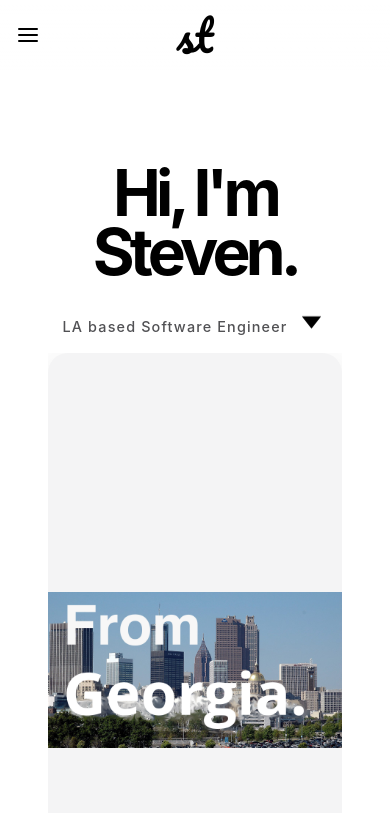
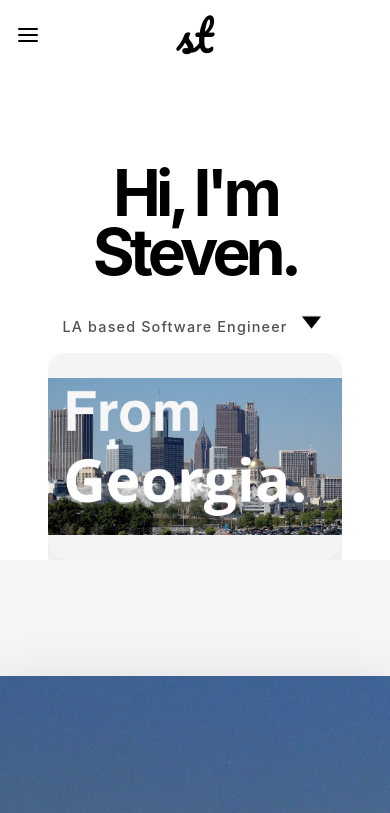
Before and after one commit to Tran-Steven/website, a Next.js app: page / in a window 390 px wide. Shown: the top 813 px of the page. Built offline with nearby package versions, Linux system fonts and the light colour scheme.

Commit message:
Fix mobile hero spacing and scroll frame height

```diff
--- a/pages/index.tsx
+++ b/pages/index.tsx
@@ -38,7 +38,7 @@ export default function Home() {
 
   const textOpacity = useTransform(scrollYProgress, [0, 0.1], [1, 0]);
   const atlWidth = useTransform(atlScrollProgress, [0, 0.28], [isMobile ? "84vw" : "68vw", "100vw"]);
-  const atlHeight = useTransform(atlScrollProgress, [0, 0.28], [isMobile ? "48vh" : "44vh", "75vh"]);
+  const atlHeight = useTransform(atlScrollProgress, [0, 0.28], [isMobile ? "44vw" : "44vh", isMobile ? "53vw" : "75vh"]);
   const atlRadius = useTransform(atlScrollProgress, [0, 0.28], ["20px", "0px"]);
   const containerWidth = useTransform(scrollYProgress, [0.08, 0.24], [isMobile ? "84vw" : "52vw", "100vw"]);
   const containerHeight = useTransform(scrollYProgress, [0.08, 0.24], [isMobile ? "50vh" : "min(44vh, 30rem)", "100vh"]);
--- a/styles/Home.module.css
+++ b/styles/Home.module.css
@@ -1649,7 +1649,7 @@
   }
 
   .atlScrollFrame {
-    height: 75vh;
+    height: 53vw;
   }
 
   .repos {
```
